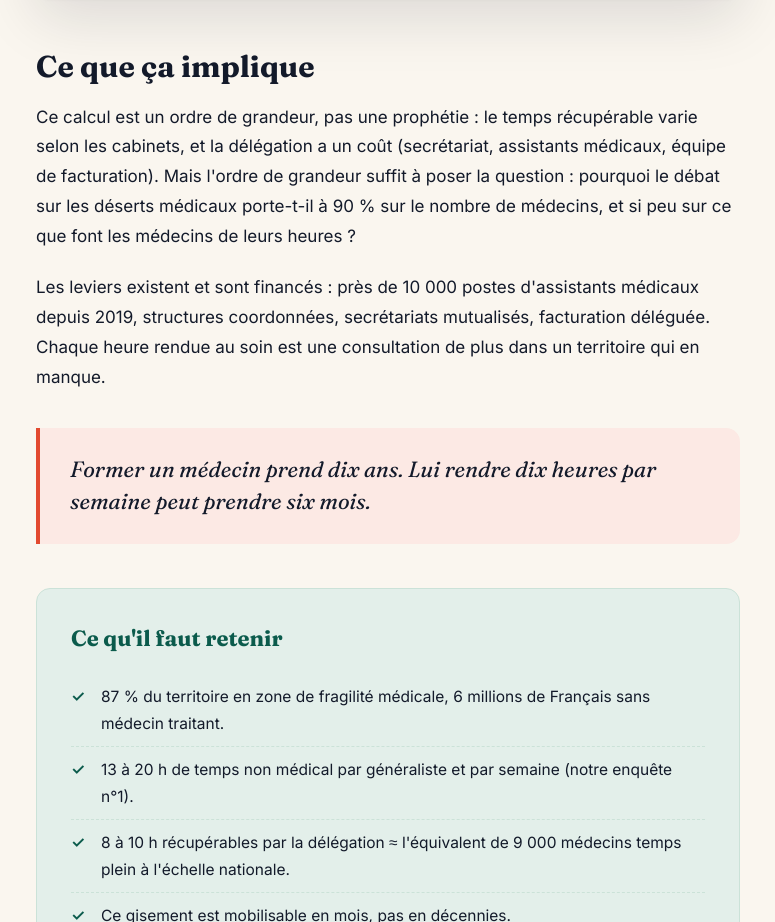
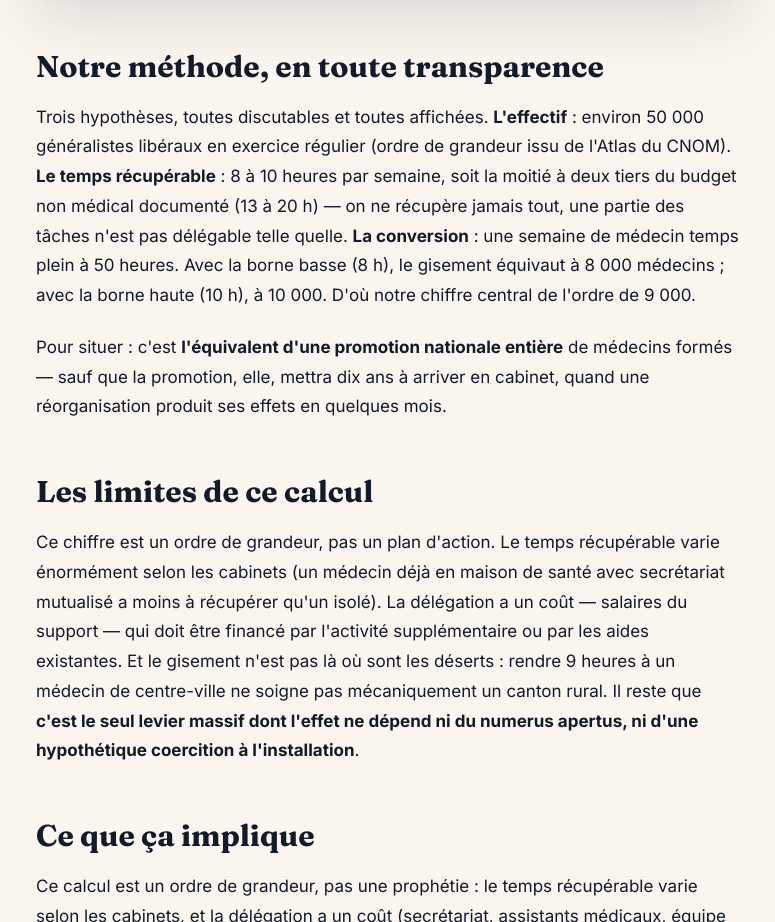
Before and after one commit to DEV-SANTE/lemedecinlibre.com, a plain HTML site: page article-deserts-medicaux-temps-medical.html in a window 1280 px wide. Shown: the part 1878-2800 px from the top of the page, without its empty margins (252-1027 px from the left). Drawn offline with Linux system fonts and the light colour scheme.

Commit message:
Déserts médicaux : enrichissement (méthode, limites, comparaison)

```diff
--- a/article-deserts-medicaux-temps-medical.html
+++ b/article-deserts-medicaux-temps-medical.html
@@ -17,7 +17,7 @@
 <span class="kicker">Enquêtes & Chiffres · Data</span>
 <h1>Déserts médicaux : et si on libérait le temps déjà là ?</h1>
 <p class="chapo">87 % du territoire français est considéré comme fragile en matière d'accès aux soins, et 6 millions de Français n'ont pas de médecin traitant. Tout le débat porte sur le nombre de médecins à former. Notre calcul montre qu'un gisement immense existe déjà : le temps médical enfermé dans les tâches non médicales.</p>
-<div class="meta"><div class="avatar">ML</div><div><b style="color:var(--ink)">La Rédaction</b> · 26 juillet 2026 · Lecture 6 min</div></div>
+<div class="meta"><div class="avatar">ML</div><div><b style="color:var(--ink)">La Rédaction</b> · 26 juillet 2026 · Lecture 8 min</div></div>
 </div></div>
 <figure class="hero-img"><img src="https://images.unsplash.com/photo-1760292267769-98eb4acbf72e?q=80&w=1600&auto=format&fit=crop" alt="Village rural français, route déserte"><figcaption>Photo : Unsplash</figcaption></figure>
 <article>
@@ -27,6 +27,11 @@
 <div class="calc"><span class="kicker">Notre estimation — hypothèses affichées</span>
 <div class="formule">≈ 50 000 généralistes libéraux × 9 h récupérables = <b>450 000 heures par semaine</b></div>
 <p>Rapportées à des semaines de 50 heures, cela représente l'équivalent de l'ordre de <b>9 000 médecins généralistes temps plein</b>. Même en ne récupérant que la moitié de ce temps, le gisement équivaut à plusieurs promotions entières de médecins — disponibles non pas dans dix ans, mais dès que l'organisation change.</p></div>
+<h2>Notre méthode, en toute transparence</h2>
+<p>Trois hypothèses, toutes discutables et toutes affichées. <b>L'effectif</b> : environ 50 000 généralistes libéraux en exercice régulier (ordre de grandeur issu de l'Atlas du CNOM). <b>Le temps récupérable</b> : 8 à 10 heures par semaine, soit la moitié à deux tiers du budget non médical documenté (13 à 20 h) — on ne récupère jamais tout, une partie des tâches n'est pas délégable telle quelle. <b>La conversion</b> : une semaine de médecin temps plein à 50 heures. Avec la borne basse (8 h), le gisement équivaut à 8 000 médecins ; avec la borne haute (10 h), à 10 000. D'où notre chiffre central de l'ordre de 9 000.</p>
+<p>Pour situer : c'est <b>l'équivalent d'une promotion nationale entière</b> de médecins formés — sauf que la promotion, elle, mettra dix ans à arriver en cabinet, quand une réorganisation produit ses effets en quelques mois.</p>
+<h2>Les limites de ce calcul</h2>
+<p>Ce chiffre est un ordre de grandeur, pas un plan d'action. Le temps récupérable varie énormément selon les cabinets (un médecin déjà en maison de santé avec secrétariat mutualisé a moins à récupérer qu'un isolé). La délégation a un coût — salaires du support — qui doit être financé par l'activité supplémentaire ou par les aides existantes. Et le gisement n'est pas là où sont les déserts : rendre 9 heures à un médecin de centre-ville ne soigne pas mécaniquement un canton rural. Il reste que <b>c'est le seul levier massif dont l'effet ne dépend ni du numerus apertus, ni d'une hypothétique coercition à l'installation</b>.</p>
 <h2>Ce que ça implique</h2>
 <p>Ce calcul est un ordre de grandeur, pas une prophétie : le temps récupérable varie selon les cabinets, et la délégation a un coût (secrétariat, assistants médicaux, équipe de facturation). Mais l'ordre de grandeur suffit à poser la question : pourquoi le débat sur les déserts médicaux porte-t-il à 90 % sur le nombre de médecins, et si peu sur ce que font les médecins de leurs heures ?</p>
 <p>Les leviers existent et sont financés : près de 10 000 postes d'assistants médicaux depuis 2019, structures coordonnées, secrétariats mutualisés, facturation déléguée. Chaque heure rendue au soin est une consultation de plus dans un territoire qui en manque.</p>
@@ -35,7 +40,8 @@
 <li>87 % du territoire en zone de fragilité médicale, 6 millions de Français sans médecin traitant.</li>
 <li>13 à 20 h de temps non médical par généraliste et par semaine (notre enquête n°1).</li>
 <li>8 à 10 h récupérables par la délégation ≈ l'équivalent de 9 000 médecins temps plein à l'échelle nationale.</li>
-<li>Ce gisement est mobilisable en mois, pas en décennies.</li>
+<li>Méthode : 50 000 généralistes × 8-10 h récupérables ÷ semaines de 50 h — bornes 8 000 à 10 000 ETP.</li>
+<li>Ce gisement est mobilisable en mois, pas en décennies — mais il n'est pas géographiquement là où sont les déserts.</li>
 </ul></div>
 <div class="sources"><h3>Sources</h3><ol>
 <li>CartoSanté / IndexSanté, état des lieux des déserts médicaux 2026 : 87 % du territoire en zone fragile, 6 M de Français sans médecin traitant.</li>
```
